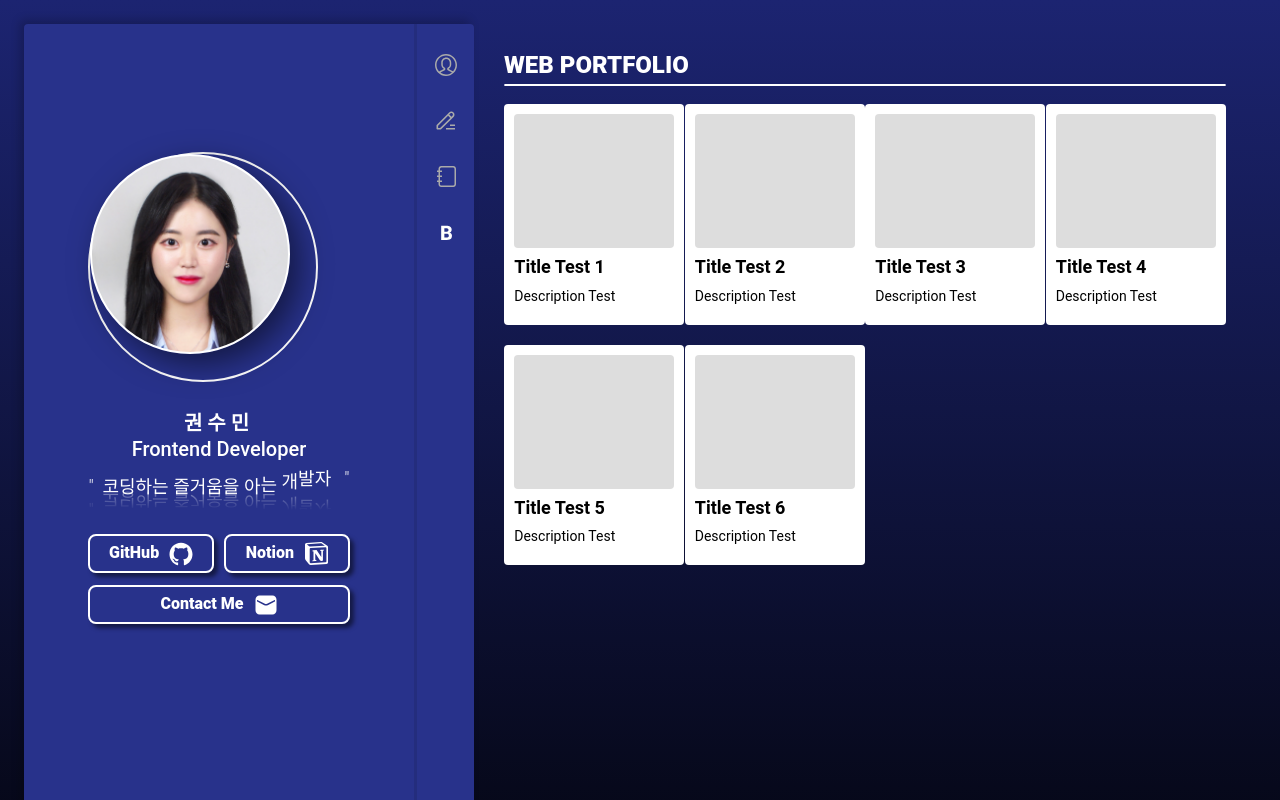
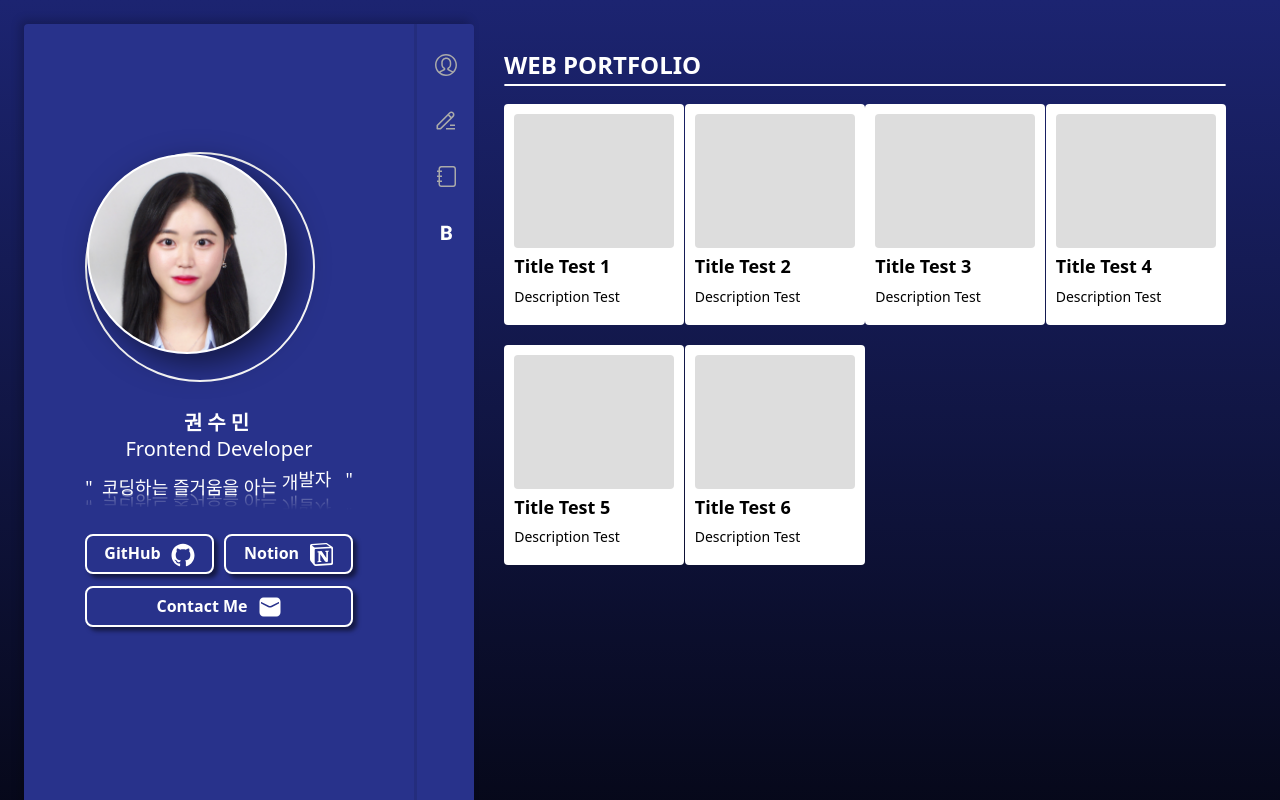
Before and after one commit to KWONSUMIN602/portfolio, a Next.js app: page /blog in a window 1280 px wide. Shown: the top 800 px of the page. Built offline with nearby package versions, Linux system fonts and the light colour scheme.

Commit message:
폰트수정

```diff
--- a/src/common/styles/globals.css
+++ b/src/common/styles/globals.css
@@ -10,6 +10,7 @@ a {
 	color: inherit;
 	text-decoration: none;
 }
+
 body {
 	-ms-overflow-style: none;
 	scrollbar-width: none;
--- a/src/common/styles/globals.module.scss
+++ b/src/common/styles/globals.module.scss
@@ -22,7 +22,6 @@
 	margin-bottom: 80px;
 }
 .contentWrapper h6 {
-	font-family: "Roboto";
 	font-style: normal;
 	font-weight: 800;
 	font-size: 24px;
@@ -49,7 +48,6 @@
 
 @media screen and (min-width: 601px) and (max-width: 1224px) {
 	.contentWrapper h6 {
-		font-family: "Roboto";
 		font-style: normal;
 		font-weight: 800;
 		font-size: 20px;
--- a/src/components/commonComponents/header/headerStyles.module.scss
+++ b/src/components/commonComponents/header/headerStyles.module.scss
@@ -38,7 +38,6 @@
 //프로필 -- 텍스트  시작
 .text {
 	width: 100%;
-	font-family: "Roboto";
 	font-style: normal;
 	font-weight: 500;
 	font-size: 20px;
@@ -126,7 +125,6 @@
 	border-radius: 8px;
 	background-color: transparent;
 	color: #fff;
-	font-family: "Roboto";
 	font-style: border;
 	font-weight: 800;
 	font-size: 16px;
--- a/src/components/pageComponents/blog/BlogStyles.module.scss
+++ b/src/components/pageComponents/blog/BlogStyles.module.scss
@@ -35,7 +35,6 @@
 .portfolioTxt {
 	width: 100%;
 	margin: 8px 0;
-	font-family: "Roboto";
 	font-style: normal;
 	color: #000 !important;
 }
--- a/src/components/pageComponents/portfolio/PortfolioStyles.module.scss
+++ b/src/components/pageComponents/portfolio/PortfolioStyles.module.scss
@@ -42,7 +42,6 @@
 	flex-wrap: wrap;
 }
 .tagbox span {
-	font-family: "Roboto";
 	font-style: normal;
 	font-weight: 800;
 	font-size: 8px;
@@ -56,7 +55,6 @@
 }
 .portfolioTxt {
 	width: 100%;
-	font-family: "Roboto";
 	font-style: normal;
 	color: #000 !important;
 }
@@ -114,7 +112,6 @@
 	border-radius: 8px;
 	background-color: #28328b;
 	color: #fff;
-	font-family: "Roboto";
 	font-style: border;
 	font-weight: 800;
 	font-size: 16px;
--- a/src/components/pageComponents/profile/ProfileStyles.module.scss
+++ b/src/components/pageComponents/profile/ProfileStyles.module.scss
@@ -25,7 +25,6 @@
 	border-radius: 3px;
 }
 .stackName {
-	font-family: "Roboto";
 	font-style: right;
 	font-weight: 400;
 	font-size: 16px;
--- a/src/components/pageComponents/resume/ResumeStyles.module.scss
+++ b/src/components/pageComponents/resume/ResumeStyles.module.scss
@@ -45,14 +45,12 @@
 }
 
 .contentName {
-	font-family: "Roboto";
 	font-weight: 500;
 	font-size: 20px;
 	color: #fff;
 	margin-bottom: 4px !important;
 }
 .contentDate {
-	font-family: "Roboto";
 	font-style: lighter;
 	font-weight: 500;
 	font-size: 16px !important;
@@ -61,7 +59,6 @@
 }
 .contentTXT {
 	width: 100%;
-	font-family: "Roboto";
 	font-style: normal;
 	font-weight: 500;
 	font-size: 16px;
```
Also changed, not shown: 1 other file (tests, documents, lock files or other folders).
